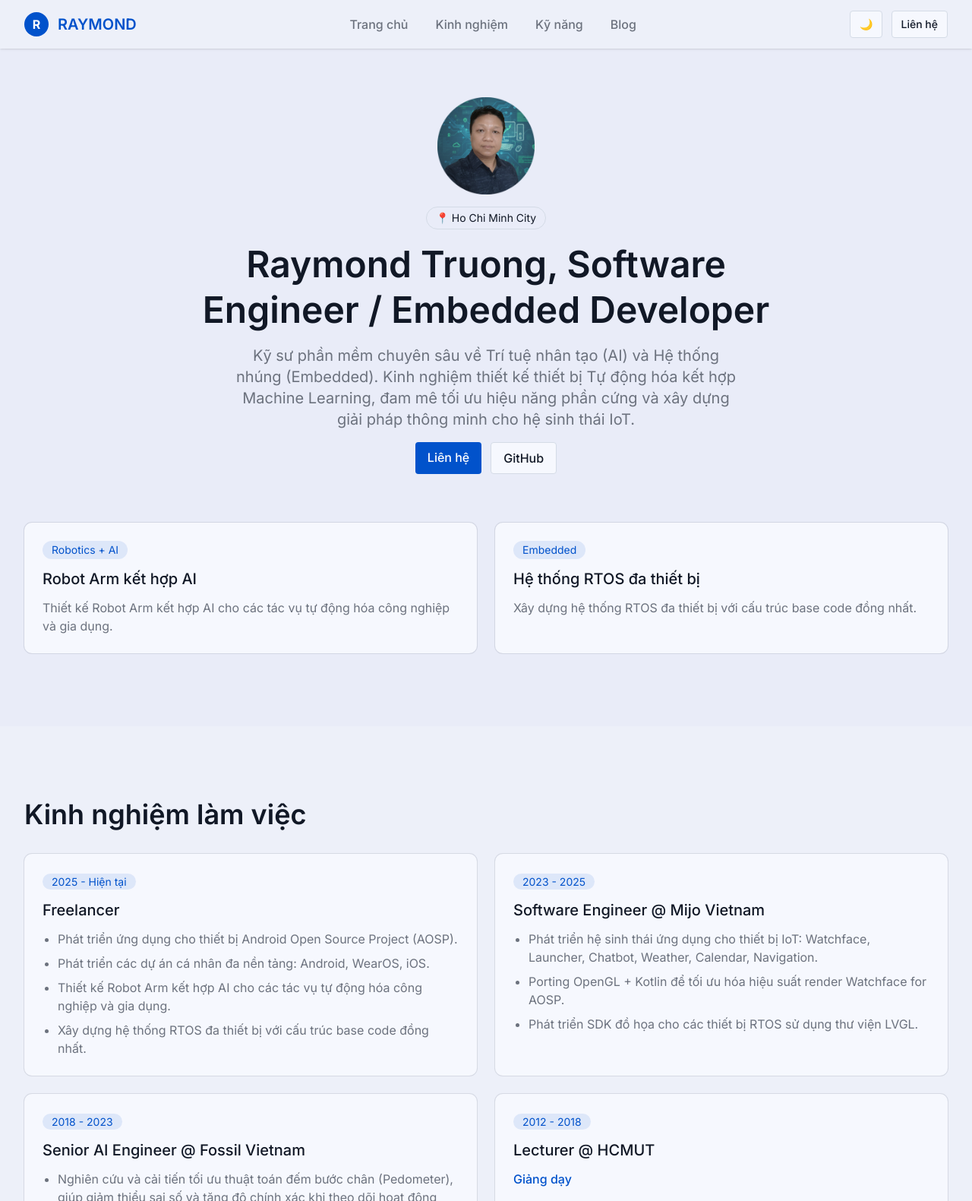
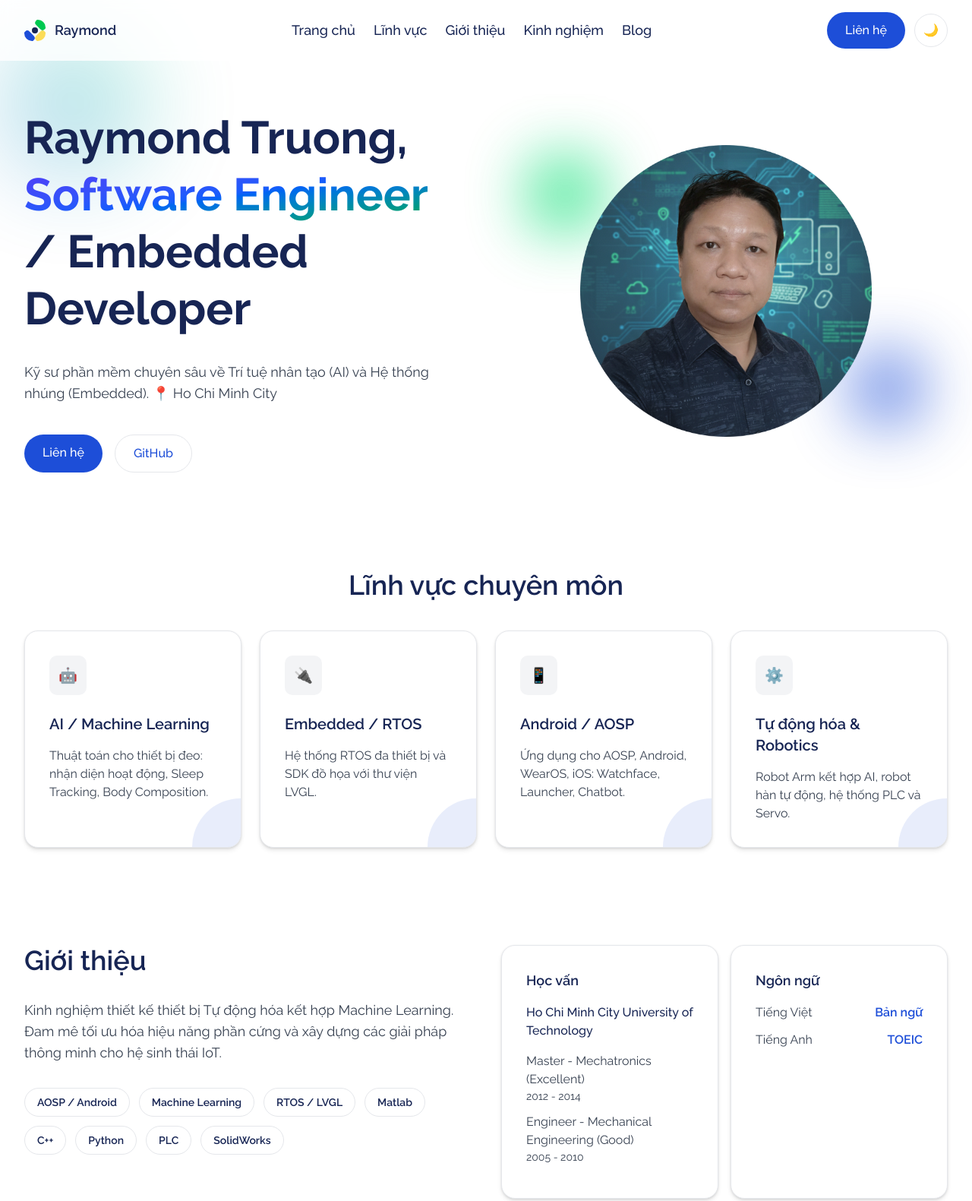
Before and after one commit to raymondtruongdev/raymond, an Astro site: page / in a window 1280 px wide. Shown: the top 1581 px of the page at 76% size. Built offline with nearby package versions, Linux system fonts and the light colour scheme; Astro itself is replaced by a stand-in of ours.

Commit message:
Switch to AgenceX-inspired theme

```diff
--- a/src/layouts/Layout.astro
+++ b/src/layouts/Layout.astro
@@ -12,13 +12,13 @@ const { title, description = 'Trang cá nhân của Raymond Truong - Software En
 
 const navigation = [
 	{ title: 'Trang chủ', href: url() },
+	{ title: 'Lĩnh vực', href: url('#services') },
+	{ title: 'Giới thiệu', href: url('#about') },
 	{ title: 'Kinh nghiệm', href: url('#experience') },
-	{ title: 'Kỹ năng', href: url('#skills') },
 	{ title: 'Blog', href: url('blog/') },
 ];
 
-const button =
-	'border-border bg-card hover:bg-accent inline-flex h-9 cursor-pointer items-center justify-center rounded-md border px-3 text-sm font-medium';
+const round = 'border-border flex size-11 cursor-pointer items-center justify-center rounded-full border';
 ---
 
 <!doctype html>
@@ -32,7 +32,7 @@ const button =
 		<link rel="icon" href={url('favicon.ico')} />
 		<link rel="preconnect" href="https://fonts.googleapis.com" />
 		<link rel="preconnect" href="https://fonts.gstatic.com" crossorigin />
-		<link rel="stylesheet" href="https://fonts.googleapis.com/css2?family=Inter:wght@300..800&display=swap" />
+		<link rel="stylesheet" href="https://fonts.googleapis.com/css2?family=Raleway:wght@300..800&display=swap" />
 		<title>{title}</title>
 		<script is:inline>
 			// Chạy trước khi vẽ trang để không bị nháy màu
@@ -47,49 +47,58 @@ const button =
 		</script>
 	</head>
 	<body class="flex min-h-screen flex-col font-sans antialiased">
-		<header class="bg-background sticky top-0 z-50 h-16 shadow-sm">
-			<div class="mx-auto flex h-full max-w-7xl items-center justify-between gap-3 px-4 sm:px-6 lg:px-8">
+		<header class="bg-background/80 sticky top-0 z-50 py-4 backdrop-blur">
+			<div class="relative mx-auto flex max-w-7xl items-center justify-between gap-4 px-5 sm:px-8">
 				<a href={url()} class="flex items-center gap-3">
-					<span class="bg-primary text-primary-foreground flex size-8 items-center justify-center rounded-full font-bold">
-						R
+					<span class="relative flex size-7 overflow-hidden rounded-xl">
+						<span class="absolute -top-1 -right-1 size-4 rotate-45 rounded-md bg-green-500"></span>
+						<span class="absolute -right-1 -bottom-1 size-4 rotate-45 rounded-md bg-[#FCDC58]"></span>
+						<span class="bg-primary absolute -bottom-1 -left-1 size-4 rotate-45 rounded-md"></span>
+						<span class="bg-foreground absolute top-1/2 left-1/2 size-2 -translate-x-1/2 -translate-y-1/2 rounded-full"></span>
 					</span>
-					<span class="text-primary text-[20px] font-semibold max-sm:hidden">RAYMOND</span>
+					<span class="text-lg font-semibold">Raymond</span>
 				</a>
 
-				<nav class="flex gap-3 max-lg:hidden">
-					{
-						navigation.map((item) => (
-							<a href={item.href} class="text-muted-foreground hover:text-primary hover:bg-accent rounded-md px-3 py-1.5 font-medium">
-								{item.title}
-							</a>
-						))
-					}
+				<nav class="flex gap-6 text-lg max-lg:hidden">
+					{navigation.map((item) => <a href={item.href} class="hover:text-primary font-medium transition">{item.title}</a>)}
 				</nav>
 
-				<div class="flex gap-3">
-					<button id="theme-toggle" type="button" class={button} aria-label="Chuyển chế độ sáng / tối">
+				<div class="flex items-center gap-3">
+					<a href={url('#contact')} class="bg-primary text-primary-foreground rounded-full px-6 py-3 font-medium transition hover:bg-[#172554] max-sm:hidden">
+						Liên hệ
+					</a>
+					<button id="theme-toggle" type="button" class={round} aria-label="Chuyển chế độ sáng / tối">
 						<span class="dark:hidden">🌙</span>
 						<span class="hidden dark:inline">☀️</span>
 					</button>
-					<a href={url('#contact')} class={button}>Liên hệ</a>
-					<details class="relative lg:hidden">
-						<summary class={`${button} list-none`} aria-label="Menu">☰</summary>
-						<nav class="bg-popover border-border absolute right-0 mt-2 flex w-44 flex-col rounded-md border p-1 shadow-md">
-							{navigation.map((item) => <a href={item.href} class="hover:bg-accent rounded px-3 py-2 text-sm">{item.title}</a>)}
+					<details class="lg:hidden">
+						<summary class={`${round} list-none`} aria-label="Menu">☰</summary>
+						<nav class="bg-popover border-border absolute inset-x-5 top-full mt-4 flex flex-col rounded-2xl border p-3 shadow-lg">
+							{navigation.map((item) => <a href={item.href} class="hover:bg-accent rounded-lg px-3 py-2 font-medium">{item.title}</a>)}
+							<a href={url('#contact')} class="text-primary rounded-lg px-3 py-2 font-semibold">Liên hệ</a>
 						</nav>
 					</details>
 				</div>
 			</div>
 		</header>
 
-		<main class="flex-1">
+		<main class="flex-1 overflow-x-clip">
 			<slot />
 		</main>
 
-		<footer class="border-border border-t">
-			<div class="mx-auto flex max-w-7xl flex-wrap items-center justify-between gap-3 px-4 py-8 sm:px-6 lg:px-8">
-				<p class="font-medium">© {new Date().getFullYear()} Raymond Truong</p>
-				<a href="https://github.com/raymondtruongdev" class="text-muted-foreground hover:text-foreground">GitHub</a>
+		<footer class="mt-16 rounded-t-3xl bg-gradient-to-tr from-gray-100 to-gray-200 dark:from-gray-900 dark:to-transparent">
+			<div class="mx-auto flex max-w-7xl flex-wrap items-center justify-between gap-4 px-5 py-10 sm:px-8">
+				<a href={url()} class="flex items-center gap-3">
+					<span class="relative flex size-7 overflow-hidden rounded-xl">
+						<span class="absolute -top-1 -right-1 size-4 rotate-45 rounded-md bg-green-500"></span>
+						<span class="absolute -right-1 -bottom-1 size-4 rotate-45 rounded-md bg-[#FCDC58]"></span>
+						<span class="bg-primary absolute -bottom-1 -left-1 size-4 rotate-45 rounded-md"></span>
+						<span class="bg-foreground absolute top-1/2 left-1/2 size-2 -translate-x-1/2 -translate-y-1/2 rounded-full"></span>
+					</span>
+					<span class="text-lg font-semibold">Raymond</span>
+				</a>
+				<p class="text-muted-foreground">© {new Date().getFullYear()} Raymond Truong</p>
+				<a href="https://github.com/raymondtruongdev" class="hover:text-primary font-medium">GitHub</a>
 			</div>
 		</footer>
 
--- a/src/pages/index.astro
+++ b/src/pages/index.astro
@@ -7,53 +7,72 @@ import { url } from '../lib/url';
 
 const posts = (await getPosts()).slice(0, 3);
 
-const highlights = [
+const services = [
 	{
-		tag: 'Robotics + AI',
-		title: 'Robot Arm kết hợp AI',
-		text: 'Thiết kế Robot Arm kết hợp AI cho các tác vụ tự động hóa công nghiệp và gia dụng.',
+		icon: '🤖',
+		title: 'AI / Machine Learning',
+		text: 'Thuật toán cho thiết bị đeo: nhận diện hoạt động, Sleep Tracking, Body Composition.',
 	},
 	{
-		tag: 'Embedded',
-		title: 'Hệ thống RTOS đa thiết bị',
-		text: 'Xây dựng hệ thống RTOS đa thiết bị với cấu trúc base code đồng nhất.',
+		icon: '🔌',
+		title: 'Embedded / RTOS',
+		text: 'Hệ thống RTOS đa thiết bị và SDK đồ họa với thư viện LVGL.',
+	},
+	{
+		icon: '📱',
+		title: 'Android / AOSP',
+		text: 'Ứng dụng cho AOSP, Android, WearOS, iOS: Watchface, Launcher, Chatbot.',
+	},
+	{
+		icon: '⚙️',
+		title: 'Tự động hóa & Robotics',
+		text: 'Robot Arm kết hợp AI, robot hàn tự động, hệ thống PLC và Servo.',
 	},
 ];
 
-const container = 'mx-auto max-w-7xl px-4 sm:px-6 lg:px-8';
-const section = 'py-8 sm:py-16 lg:py-24 scroll-mt-16';
-const heading = 'text-2xl font-semibold md:text-3xl lg:text-4xl';
-const card = 'bg-card ring-foreground/10 rounded-xl p-6 ring-1';
-const chip = 'border-border rounded-full border px-3 py-1 text-sm';
+const container = 'mx-auto w-full max-w-7xl px-5 sm:px-8';
+const title = 'text-2xl font-semibold sm:text-3xl md:text-4xl';
+const card = 'bg-card border-border relative overflow-hidden rounded-3xl border p-6 shadow-lg shadow-slate-200/50 lg:p-8 dark:shadow-none';
+const primary = 'bg-primary text-primary-foreground rounded-full px-6 py-3 font-medium transition hover:bg-[#172554]';
+const gradient = 'bg-gradient-to-br from-indigo-600 via-blue-600 to-green-600 bg-clip-text text-transparent';
 ---
 
 <Layout title="Raymond Truong | Software Engineer">
-	<section class="bg-muted pt-12 pb-12 sm:pt-16 sm:pb-16 lg:pb-24">
-		<div class={`${container} flex flex-col gap-16`}>
-			<div class="flex max-w-4xl flex-col items-center gap-4 self-center text-center">
-				<img src={url('avatar.png')} alt="Ảnh đại diện Raymond Truong" width="128" height="128" class="size-32" />
-				<span class={chip}>📍 Ho Chi Minh City</span>
-				<h1 class="text-3xl leading-tight font-semibold text-balance sm:text-4xl lg:text-5xl">
-					Raymond Truong, Software Engineer / Embedded Developer
+	<div class="flex flex-col gap-y-20 md:gap-y-32">
+		<section class="relative pt-8 lg:pt-16">
+			<span class="from-primary absolute -top-10 left-0 size-48 rounded-full bg-gradient-to-tr to-green-400 opacity-30 blur-3xl"></span>
+			<div class={`${container} relative flex flex-col items-center gap-12 lg:flex-row`}>
+				<div class="max-w-3xl flex-1 text-center lg:text-left">
+					<h1 class="text-3xl/tight font-bold sm:text-4xl/tight md:text-5xl/tight xl:text-6xl/tight">
+						Raymond Truong, <span class={gradient}>Software Engineer</span> / Embedded Developer
 					</h1>
-				<p class="text-muted-foreground max-w-2xl text-lg sm:text-xl">
-					Kỹ sư phần mềm chuyên sâu về Trí tuệ nhân tạo (AI) và Hệ thống nhúng (Embedded). Kinh nghiệm
-					thiết kế thiết bị Tự động hóa kết hợp Machine Learning, đam mê tối ưu hiệu năng phần cứng và
-					xây dựng giải pháp thông minh cho hệ sinh thái IoT.
+					<p class="text-muted-foreground mt-8 md:text-lg">
+						Kỹ sư phần mềm chuyên sâu về Trí tuệ nhân tạo (AI) và Hệ thống nhúng (Embedded). 📍 Ho Chi Minh City
 					</p>
-				<div class="flex flex-wrap justify-center gap-3">
-					<a href="#contact" class="bg-primary text-primary-foreground rounded-md px-4 py-2 font-medium">Liên hệ</a>
-					<a href="https://github.com/raymondtruongdev" class="border-border bg-card rounded-md border px-4 py-2 font-medium">GitHub</a>
+					<div class="mt-10 flex flex-wrap justify-center gap-4 lg:justify-start">
+						<a href="#contact" class={primary}>Liên hệ</a>
+						<a href="https://github.com/raymondtruongdev" class="border-border text-primary rounded-full border px-6 py-3 font-medium">GitHub</a>
 					</div>
 				</div>
+				<div class="relative flex flex-1 justify-center">
+					<span class="bg-primary absolute right-8 bottom-4 size-24 rounded-3xl opacity-60 blur-2xl"></span>
+					<span class="absolute top-4 left-8 size-24 rotate-90 rounded-3xl bg-green-400 opacity-70 blur-2xl"></span>
+					<img src={url('avatar.png')} alt="Ảnh đại diện Raymond Truong" width="587" height="587" class="relative w-full max-w-sm" />
+				</div>
+			</div>
+		</section>
 
-			<div class="grid gap-6 sm:grid-cols-2">
+		<section id="services" class="scroll-mt-24">
+			<div class={`${container} space-y-10`}>
+				<h2 class={`${title} text-center`}>Lĩnh vực chuyên môn</h2>
+				<div class="grid gap-6 sm:grid-cols-2 lg:grid-cols-4">
 					{
-					highlights.map((item) => (
-						<div class={`${card} flex flex-col items-start gap-3`}>
-							<span class="bg-primary/10 text-primary rounded-full px-3 py-0.5 text-sm">{item.tag}</span>
-							<h2 class="text-xl font-medium">{item.title}</h2>
+						services.map((item) => (
+							<div class={card}>
+								<div class="bg-muted w-max rounded-xl p-3 text-xl dark:bg-gray-950">{item.icon}</div>
+								<h3 class="mt-6 mb-4 text-lg font-semibold md:text-xl">{item.title}</h3>
 								<p class="text-muted-foreground">{item.text}</p>
+								<span class="bg-primary/10 absolute -right-16 -bottom-16 size-32 rounded-full" />
 							</div>
 						))
 					}
@@ -61,21 +80,65 @@ const chip = 'border-border rounded-full border px-3 py-1 text-sm';
 			</div>
 		</section>
 
-	<section id="experience" class={section}>
-		<div class={`${container} space-y-8`}>
-			<h2 class={heading}>Kinh nghiệm làm việc</h2>
-			<div class="grid gap-6 lg:grid-cols-2">
+		<section id="about" class="scroll-mt-24">
+			<div class={`${container} grid gap-10 lg:grid-cols-2`}>
+				<div>
+					<h2 class={title}>Giới thiệu</h2>
+					<p class="text-muted-foreground mt-8 md:text-lg">
+						Kinh nghiệm thiết kế thiết bị Tự động hóa kết hợp Machine Learning. Đam mê tối ưu hóa hiệu năng phần
+						cứng và xây dựng các giải pháp thông minh cho hệ sinh thái IoT.
+					</p>
+					<ul class="mt-8 flex flex-wrap gap-3">
+						{skills.map((skill) => <li class="border-border bg-card rounded-full border px-4 py-2 text-sm font-semibold">{skill}</li>)}
+					</ul>
+				</div>
+				<div class="grid gap-4 sm:grid-cols-2 sm:self-start">
+					<div class={card}>
+						<h3 class="mb-4 text-lg font-semibold">Học vấn</h3>
+						<p class="mb-4 font-medium">Ho Chi Minh City University of Technology</p>
+						{
+							education.map((edu) => (
+								<p class="text-muted-foreground mb-3">
+									{edu.degree}
+									<span class="block text-sm">{edu.time}</span>
+								</p>
+							))
+						}
+					</div>
+					<div class={card}>
+						<h3 class="mb-4 text-lg font-semibold">Ngôn ngữ</h3>
+						{
+							languages.map((lang) => (
+								<p class="mb-3 flex justify-between gap-3">
+									<span class="text-muted-foreground">{lang.name}</span>
+									<span class="text-primary font-semibold">{lang.level}</span>
+								</p>
+							))
+						}
+					</div>
+				</div>
+			</div>
+		</section>
+
+		<section id="experience" class="scroll-mt-24">
+			<div class={`${container} max-w-4xl space-y-8`}>
+				<h2 class={`${title} text-center`}>Kinh nghiệm làm việc</h2>
 				{
 					experiences.map((job) => (
 						<article class={card}>
-							<span class="bg-primary/10 text-primary rounded-full px-3 py-0.5 text-sm">{job.time}</span>
-							<h3 class="mt-3 text-xl font-medium">{job.role}</h3>
+							<div class="flex flex-wrap items-center justify-between gap-3">
+								<h3 class="text-lg font-semibold md:text-xl">{job.role}</h3>
+								<span class="bg-primary/10 text-primary rounded-full px-3 py-1 text-sm font-semibold">{job.time}</span>
+							</div>
 							{job.groups.map((group) => (
 								<>
-									{group.title && <h4 class="text-primary mt-3 font-medium">{group.title}</h4>}
-									<ul class="text-muted-foreground mt-3 list-disc space-y-2 pl-5">
+									{group.title && <h4 class="text-primary mt-4 font-semibold">{group.title}</h4>}
+									<ul class="text-muted-foreground mt-4 space-y-3">
 										{group.items.map((item) => (
-											<li>{item}</li>
+											<li class="flex gap-3">
+												<span class="text-primary font-bold">✓</span>
+												<span>{item}</span>
+											</li>
 										))}
 									</ul>
 								</>
@@ -84,51 +147,13 @@ const chip = 'border-border rounded-full border px-3 py-1 text-sm';
 					))
 				}
 			</div>
-		</div>
 		</section>
 
-	<section id="skills" class={`bg-muted ${section}`}>
-		<div class={`${container} space-y-8`}>
-			<h2 class={heading}>Kỹ năng và học vấn</h2>
-			<div class="grid gap-6 lg:grid-cols-3">
-				<div class={card}>
-					<h3 class="mb-4 text-xl font-medium">Kỹ năng</h3>
-					<ul class="flex flex-wrap gap-2">
-						{skills.map((skill) => <li class={chip}>{skill}</li>)}
-					</ul>
-				</div>
-				<div class={card}>
-					<h3 class="mb-4 text-xl font-medium">Học vấn</h3>
-					<p class="mb-4 font-medium">Ho Chi Minh City University of Technology</p>
-					{
-						education.map((edu) => (
-							<p class="mb-3">
-								{edu.degree}
-								<span class="text-muted-foreground block text-sm">{edu.time}</span>
-							</p>
-						))
-					}
-				</div>
-				<div class={card}>
-					<h3 class="mb-4 text-xl font-medium">Ngôn ngữ</h3>
-					{
-						languages.map((lang) => (
-							<p class="mb-2 flex justify-between gap-3">
-								<span>{lang.name}</span>
-								<span class="text-primary font-medium">{lang.level}</span>
-							</p>
-						))
-					}
-				</div>
-			</div>
-		</div>
-	</section>
-
-	<section class={section}>
+		<section>
 			<div class={`${container} space-y-8`}>
 				<div class="flex flex-wrap items-end justify-between gap-3">
-				<h2 class={heading}>Bài viết mới</h2>
-				<a href={url('blog/')} class="text-primary font-medium">Xem tất cả →</a>
+					<h2 class={title}>Bài viết mới</h2>
+					<a href={url('blog/')} class="text-primary font-semibold">Xem tất cả →</a>
 				</div>
 				<div class="grid gap-6 sm:grid-cols-2 lg:grid-cols-3">
 					{posts.map((post) => <PostCard post={post} />)}
@@ -136,15 +161,18 @@ const chip = 'border-border rounded-full border px-3 py-1 text-sm';
 			</div>
 		</section>
 
-	<section id="contact" class={`bg-muted ${section}`}>
-		<div class="mx-auto max-w-5xl px-4 sm:px-6 lg:px-8">
-			<div class={`${card} flex flex-col items-center gap-4 text-center`}>
-				<h2 class="text-2xl font-semibold">Liên hệ với mình</h2>
-				<p class="text-muted-foreground">Trao đổi về dự án AI, hệ thống nhúng hoặc tự động hóa.</p>
-				<a href="mailto:quoctoan2202@gmail.com" class="bg-primary text-primary-foreground rounded-md px-4 py-2 font-medium break-all">
-					quoctoan2202@gmail.com
-				</a>
+		<section id="contact" class="scroll-mt-24">
+			<div class={container}>
+				<div class="relative overflow-hidden rounded-2xl bg-gradient-to-tr from-gray-100 to-gray-200 px-6 py-10 text-center dark:from-gray-900 dark:to-gray-950">
+					<span class="bg-primary absolute -bottom-8 -left-8 size-24 rounded-full opacity-50 blur-2xl"></span>
+					<span class="absolute -top-8 -right-8 size-24 rounded-full bg-green-500 opacity-50 blur-2xl"></span>
+					<h2 class="relative text-3xl/tight font-bold sm:text-4xl/tight">
+						Cùng làm <span class={gradient}>dự án</span> tiếp theo
+					</h2>
+					<p class="text-muted-foreground relative mt-6 md:text-lg">Trao đổi về AI, hệ thống nhúng hoặc tự động hóa.</p>
+					<a href="mailto:quoctoan2202@gmail.com" class={`${primary} relative mt-8 inline-block break-all`}>quoctoan2202@gmail.com</a>
 				</div>
 			</div>
 		</section>
+	</div>
 </Layout>
--- a/src/styles/global.css
+++ b/src/styles/global.css
@@ -2,29 +2,26 @@
 
 @custom-variant dark (&:is(.dark *));
 :root {
-  --font-sans:
-    'Inter', 'Inter Fallback', ui-sans-serif, system-ui, -apple-system, BlinkMacSystemFont, 'Segoe UI', Roboto,
-    'Helvetica Neue', Arial, 'Noto Sans', sans-serif, 'Apple Color Emoji', 'Segoe UI Emoji', 'Segoe UI Symbol',
-    'Noto Color Emoji';
+  --background: #ffffff;
+  --foreground: #172554;
+  --card: #ffffff;
+  --popover: #ffffff;
+  --primary: #1d4ed8;
+  --primary-foreground: #ffffff;
+  --muted: #f3f4f6;
+  --muted-foreground: #374151;
+  --accent: #f3f4f6;
+  --border: #e5e7eb;
+  --font-sans: 'Raleway', ui-sans-serif, system-ui, sans-serif;
   --font-serif: Source Serif 4, serif;
   --font-mono: IBM Plex Mono, monospace;
 
-  --background: oklch(0.9555 0.0125 271.28);
-  --foreground: oklch(0.21 0.03 263.61);
-  --card: oklch(0.9793 0.0083 271.33);
   --card-foreground: oklch(0.21 0.03 263.61);
-  --popover: oklch(1 0 0);
   --popover-foreground: oklch(0.21 0.03 263.61);
-  --primary: oklch(0.48 0.2 260.47);
-  --primary-foreground: oklch(1 0 0);
   --secondary: oklch(0.97 0 0);
   --secondary-foreground: oklch(0.37 0.03 259.73);
-  --muted: oklch(0.9443 0.0165 274.82);
-  --muted-foreground: oklch(0.55 0.02 264.41);
-  --accent: oklch(0.95 0.02 260.18);
   --accent-foreground: oklch(0.48 0.2 260.47);
   --destructive: oklch(0.58 0.22 27.29);
-  --border: oklch(0.8893 0.0169 259.42);
   --input: oklch(0.9002 0.013 266.69);
   --ring: oklch(0.48 0.2 260.47);
   --chart-1: oklch(0.48 0.2 260.47);
@@ -60,22 +57,22 @@
 }
 
 .dark {
-  --background: oklch(0.2598 0.0306 262.67);
-  --foreground: oklch(0.93 0.01 261.82);
-  --card: oklch(0.3452 0.0243 255.69);
+  --background: #030712;
+  --foreground: #ffffff;
+  --card: #111827;
+  --popover: #111827;
+  --primary: #3b82f6;
+  --primary-foreground: #ffffff;
+  --muted: #111827;
+  --muted-foreground: #d1d5db;
+  --accent: #111827;
+  --border: #1f2937;
   --card-foreground: oklch(0.93 0.01 261.82);
-  --popover: oklch(0.3 0.03 260.51);
   --popover-foreground: oklch(0.93 0.01 261.82);
-  --primary: oklch(0.56 0.24 260.92);
-  --primary-foreground: oklch(1 0 0);
   --secondary: oklch(0.35 0.04 261.4);
   --secondary-foreground: oklch(0.93 0.01 261.82);
-  --muted: oklch(0.3 0.03 260.51);
-  --muted-foreground: oklch(0.71 0.02 261.33);
-  --accent: oklch(0.33 0.04 264.63);
   --accent-foreground: oklch(0.93 0.01 261.82);
   --destructive: oklch(0.64 0.21 25.39);
-  --border: oklch(0.351 0.0402 261.4);
   --input: oklch(0.45 0.03 261.76);
   --ring: oklch(0.56 0.24 260.92);
   --chart-1: oklch(0.56 0.24 260.92);
```
Also changed, not shown: THIRD_PARTY_LICENSES.md (+3 -3 lines), docs/setup/huong-dan-su-dung.md (+1 -1 lines). Lines whose indentation alone changed are shown as unchanged.
